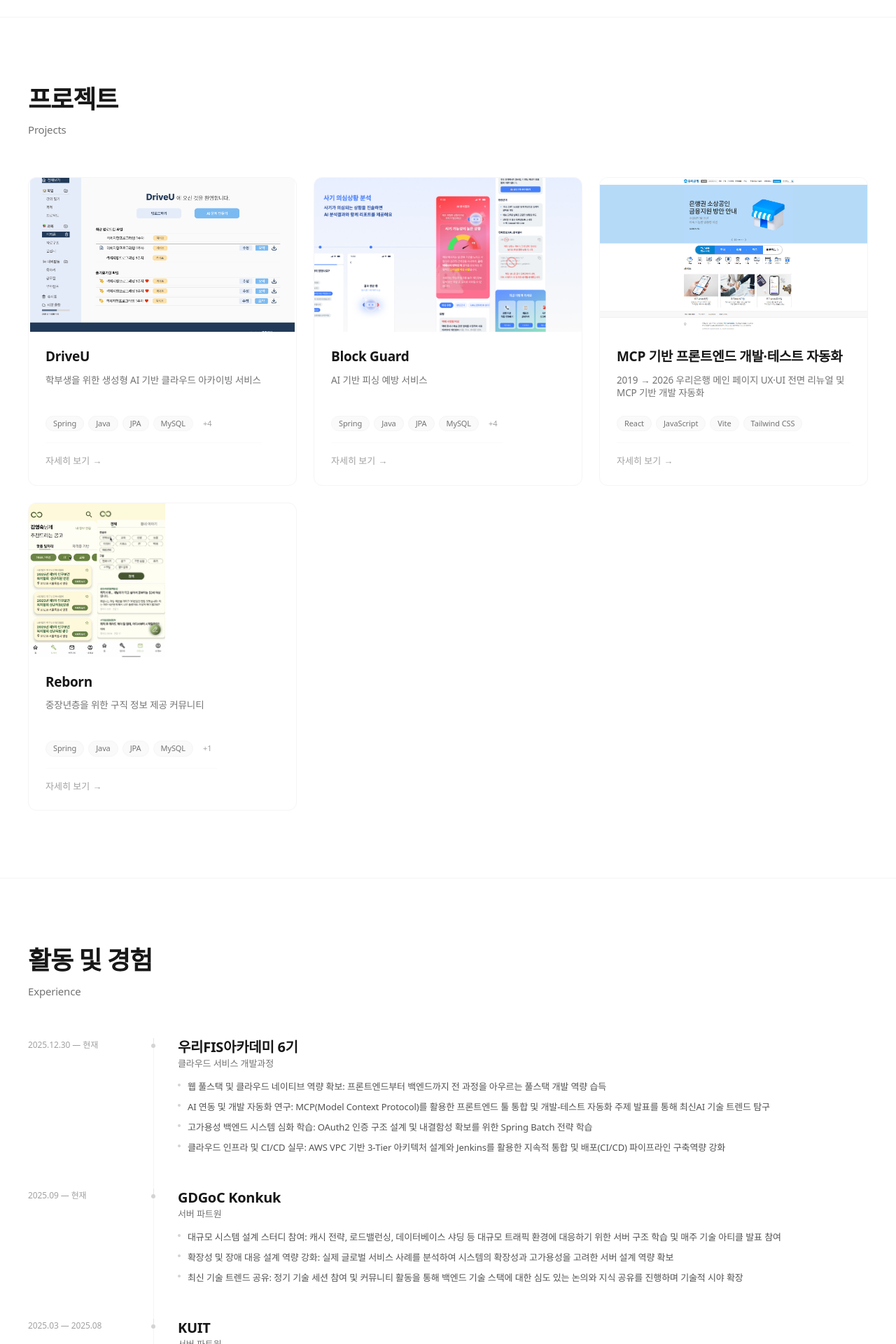
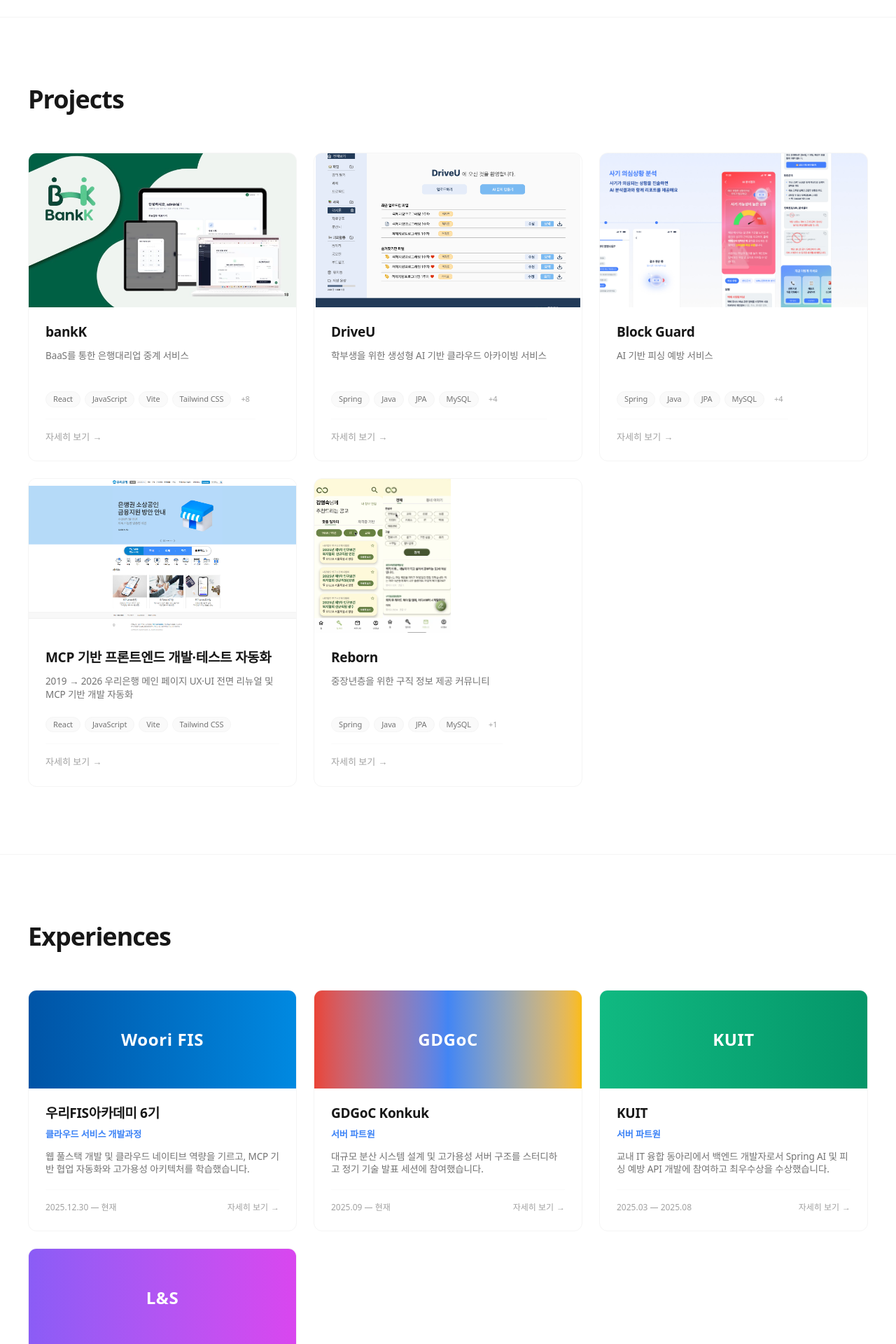
Before and after one commit to yeonju73/portfolio-page, a Next.js app: page / in a window 1280 px wide. Shown: the part 560-2480 px from the top of the page at 70% size. Built offline with nearby package versions, Linux system fonts and the light colour scheme; a web font is replaced by a local one.

Commit message:
feat: update portfolio content and localize section headers to English

```diff
--- a/src/components/AboutSection.tsx
+++ b/src/components/AboutSection.tsx
@@ -17,7 +17,7 @@
               박연주입니다.
             </h1>
             <p className="text-[16px] text-neutral-500 mb-10 tracking-[-0.2px] leading-relaxed">
-              장애를 선제 대응하고 최선의 방법을 찾아나갑니다.
+              장애를 선제적으로 예방하고, 주어진 환경에서 늘 최선의 아키텍처를 찾아나갑니다.
             </p>
 
             {/* Buttons */}
--- a/src/components/CertificationSection.tsx
+++ b/src/components/CertificationSection.tsx
@@ -53,10 +53,9 @@
 
         {/* Header */}
         <div className="mb-14">
-          <h1 className="font-bold text-[36px] leading-[1.15] tracking-[-1px] text-neutral-900 mb-3">
-            자격증 및 수상
+          <h1 className="font-bold text-[36px] leading-[1.15] tracking-[-1px] text-neutral-900">
+            Certifications & Awards
           </h1>
-          <p className="text-[15px] text-neutral-500 tracking-[-0.2px]">Certification & Awards</p>
         </div>
 
         {/* 자격증 */}
--- a/src/components/ExperienceSection.tsx
+++ b/src/components/ExperienceSection.tsx
@@ -1,19 +1,39 @@
-const EXPERIENCES = [
+"use client";
+
+import { useState } from 'react'
+
+interface ExperienceItem {
+  org: string;
+  role: string;
+  period: string;
+  bullets: string[];
+  abbr: string;
+  summary: string;
+  bgGradient: string;
+}
+
+const EXPERIENCES: ExperienceItem[] = [
   {
     org: '우리FIS아카데미 6기',
     role: '클라우드 서비스 개발과정',
     period: '2025.12.30 — 현재',
+    abbr: 'Woori FIS',
+    summary: '웹 풀스택 개발 및 클라우드 네이티브 역량을 기르고, MCP 기반 협업 자동화와 고가용성 아키텍처를 학습했습니다.',
+    bgGradient: 'from-[#0054a6] to-[#0089e1]',
     bullets: [
       '웹 풀스택 및 클라우드 네이티브 역량 확보: 프론트엔드부터 백엔드까지 전 과정을 아우르는 풀스택 개발 역량 습득',
-      'AI 연동 및 개발 자동화 연구: MCP(Model Context Protocol)를 활용한 프론트엔드 툴 통합 및 개발-테스트 자동화 주제 발표를 통해 최신AI 기술 트렌드 탐구',
+      'AI 연동 및 개발 자동화 연구: MCP(Model Context Protocol)를 활용한 프론트엔드 툴 통합 및 개발-테스트 자동화 주제 발표를 통해 최신 AI 기술 트렌드 탐구',
       '고가용성 백엔드 시스템 심화 학습: OAuth2 인증 구조 설계 및 내결함성 확보를 위한 Spring Batch 전략 학습',
-      '클라우드 인프라 및 CI/CD 실무: AWS VPC 기반 3-Tier 아키텍처 설계와 Jenkins를 활용한 지속적 통합 및 배포(CI/CD) 파이프라인 구축역량 강화'
+      '클라우드 인프라 및 CI/CD 실무: AWS VPC 기반 3-Tier 아키텍처 설계와 Jenkins를 활용한 지속적 통합 및 배포(CI/CD) 파이프라인 구축 역량 강화'
     ],
   },
   {
     org: 'GDGoC Konkuk',
     role: '서버 파트원',
     period: '2025.09 — 현재',
+    abbr: 'GDGoC',
+    summary: '대규모 분산 시스템 설계 및 고가용성 서버 구조를 스터디하고 정기 기술 발표 세션에 참여했습니다.',
+    bgGradient: 'from-[#ea4335] via-[#4285f4] to-[#fbbc05]',
     bullets: [
       '대규모 시스템 설계 스터디 참여: 캐시 전략, 로드밸런싱, 데이터베이스 샤딩 등 대규모 트래픽 환경에 대응하기 위한 서버 구조 학습 및 매주 기술 아티클 발표 참여',
       '확장성 및 장애 대응 설계 역량 강화: 실제 글로벌 서비스 사례를 분석하여 시스템의 확장성과 고가용성을 고려한 서버 설계 역량 확보',
@@ -24,6 +44,9 @@
     org: 'KUIT',
     role: '서버 파트원',
     period: '2025.03 — 2025.08',
+    abbr: 'KUIT',
+    summary: '교내 IT 융합 동아리에서 백엔드 개발자로서 Spring AI 및 피싱 예방 API 개발에 참여하고 최우수상을 수상했습니다.',
+    bgGradient: 'from-[#10b981] to-[#059669]',
     bullets: [
       '기획·디자인·개발이 함께하는 교내 융합형 IT 동아리에서 서버 개발자로 활동',
       '서버 스터디를 진행하며 RESTful API 설계, 인증/인가, 배포 자동화 등 실무형 백엔드 기술을 학습',
@@ -35,6 +58,9 @@
     org: 'Learning & Sharing',
     role: '백엔드 팀원',
     period: '2024.09 — 2025.01',
+    abbr: 'L&S',
+    summary: '교내 학습공동체에서 중장년층 커뮤니티 서비스를 개발했으며, JPA 성능 최적화 및 동시성 문제를 다뤘습니다.',
+    bgGradient: 'from-[#8b5cf6] to-[#d946ef]',
     bullets: [
       '교내 학습공동체 Learning & Sharing에 선정되어 중장년층을 위한 커뮤니티 서비스를 개발했습니다.',
       '커뮤니티 및 해시태그 시스템 설계: JPA를 활용해 해시태그와 게시글 간의 다대다 연관관계를 중간 테이블 기반으로 설계하고, 게시판 CRUD API 구현',
@@ -45,66 +71,134 @@
   },
 ]
 
-interface ExperienceItem {
-  org: string;
-  role: string;
-  period: string;
-  bullets: string[];
+interface ExperienceModalProps {
+  experience: ExperienceItem;
+  onClose: () => void;
+}
+
+function ExperienceModal({ experience, onClose }: ExperienceModalProps) {
+  return (
+    <div
+      className="fixed inset-0 z-50 flex items-center justify-center px-4"
+      onClick={onClose}
+    >
+      {/* Backdrop */}
+      <div className="absolute inset-0 bg-black/30 backdrop-blur-[2px]" />
+
+      {/* Modal */}
+      <div
+        className="relative z-10 w-full max-w-170 max-h-[85vh] bg-white overflow-y-auto shadow-[0_8px_40px_rgba(0,0,0,0.12)]"
+        style={{ borderRadius: '4px' }}
+        onClick={(e) => e.stopPropagation()}
+      >
+        {/* Modal Header */}
+        <div className="sticky top-0 bg-white border-b border-neutral-100 px-8 py-5 flex items-start justify-between">
+          <div>
+            <h2 className="font-bold text-[24px] leading-tight tracking-[-0.5px] text-neutral-900">
+              {experience.org}
+            </h2>
+            <p className="text-[13px] text-neutral-400 mt-1 tracking-[-0.1px]">{experience.period}</p>
+          </div>
+          <button
+            onClick={onClose}
+            className="mt-1 p-1.5 text-neutral-400 hover:text-neutral-700 transition-colors"
+          >
+            <svg width="16" height="16" viewBox="0 0 24 24" fill="none" stroke="currentColor" strokeWidth="2.5" strokeLinecap="round">
+              <line x1="18" y1="6" x2="6" y2="18" />
+              <line x1="6" y1="6" x2="18" y2="18" />
+            </svg>
+          </button>
+        </div>
+
+        <div className="px-8 py-7 flex flex-col gap-6">
+          {/* Abbr Gradient Banner (Modal) */}
+          <div className={`w-full py-10 rounded-lg bg-gradient-to-r ${experience.bgGradient} flex items-center justify-center text-white font-bold text-[32px] tracking-wider shadow-sm`}>
+            {experience.abbr}
+          </div>
+
+          {/* Role */}
+          <section className="mt-2">
+            <p className="text-[11px] uppercase tracking-[1.5px] text-neutral-400 font-medium mb-1.5">역할 / 파트</p>
+            <p className="text-[15px] font-semibold text-neutral-800 tracking-[-0.1px]">{experience.role}</p>
+          </section>
+
+          {/* Details */}
+          <section className="border-t border-neutral-100 pt-5">
+            <p className="text-[11px] uppercase tracking-[1.5px] text-neutral-400 font-medium mb-4">상세 활동 및 성과</p>
+            <ul className="flex flex-col gap-3">
+              {experience.bullets.map((b, i) => (
+                <li key={i} className="flex items-start gap-2.5 text-[13.5px] text-neutral-600 tracking-[-0.1px] leading-relaxed">
+                  <span className="mt-2 w-1 h-1 rounded-full bg-neutral-400 shrink-0" />
+                  {b}
+                </li>
+              ))}
+            </ul>
+          </section>
+        </div>
+      </div>
+    </div>
+  )
 }
 
 export default function ExperienceSection() {
+  const [selected, setSelected] = useState<ExperienceItem | null>(null)
+
   return (
     <div id="experience" className="flex flex-col items-center px-5 py-24 font-sans border-b border-neutral-100">
       <div className="w-full max-w-[1200px]">
 
         {/* Header */}
         <div className="mb-14">
-          <h1 className="font-bold text-[36px] leading-[1.15] tracking-[-1px] text-neutral-900 mb-3">
-            활동 및 경험
+          <h1 className="font-bold text-[36px] leading-[1.15] tracking-[-1px] text-neutral-900">
+            Experiences
           </h1>
-          <p className="text-[15px] text-neutral-500 tracking-[-0.2px]">Experience</p>
         </div>
 
-        {/* Timeline */}
-        <div className="flex flex-col">
-          {EXPERIENCES.map((exp: ExperienceItem, i: number) => (
-            <div key={i} className="flex gap-8 group">
-              {/* Left: period */}
-              <div className="w-36 shrink-0 pt-0.5">
-                <p className="text-[12px] text-neutral-400 tracking-[-0.1px] leading-snug">{exp.period}</p>
+        {/* Grid */}
+        <div className="grid grid-cols-1 gap-6 sm:grid-cols-2 lg:grid-cols-3">
+          {EXPERIENCES.map((exp) => (
+            <button
+              key={exp.org}
+              onClick={() => setSelected(exp)}
+              className="group text-left flex flex-col border border-neutral-100 bg-white hover:border-neutral-300 hover:shadow-[0_12px_28px_rgba(0,0,0,0.06)] transition-all duration-300 overflow-hidden cursor-pointer transform hover:-translate-y-1 h-full"
+              style={{ borderRadius: '12px' }}
+            >
+              {/* Banner */}
+              <div className={`w-full h-[140px] bg-gradient-to-r ${exp.bgGradient} flex items-center justify-center text-white font-bold text-[24px] tracking-wide shrink-0 transition-opacity duration-300 group-hover:opacity-95`}>
+                {exp.abbr}
               </div>
 
-              {/* Divider line + dot */}
-              <div className="flex flex-col items-center">
-                <div className="w-px h-2 bg-neutral-200" />
-                <div className="w-1.5 h-1.5 rounded-full bg-neutral-300 shrink-0" />
-                {i < EXPERIENCES.length - 1 && (
-                  <div className="w-px flex-1 bg-neutral-100 min-h-8" />
-                )}
-              </div>
-
-              {/* Right: content */}
-              <div className={`flex-1 pb-12 ${i === EXPERIENCES.length - 1 ? 'pb-0' : ''}`}>
-                <div className="mb-3">
-                  <h3 className="font-bold text-[20px] leading-tight tracking-[-0.3px] text-neutral-900">
+              {/* Text */}
+              <div className="flex flex-col flex-1 gap-4 p-6">
+                <div className="flex flex-col gap-2">
+                  <h3 className="font-bold text-[19px] leading-tight tracking-[-0.3px] text-neutral-900 mb-1">
                     {exp.org}
                   </h3>
-                  <p className="text-[13px] text-neutral-500 tracking-[-0.1px] mt-0.5">{exp.role}</p>
+                  <p className="text-[13px] font-semibold text-[#3b82f6] tracking-[-0.1px] -mt-1">
+                    {exp.role}
+                  </p>
+                  <p className="text-[13.5px] text-neutral-500 leading-snug tracking-[-0.1px] line-clamp-2 min-h-10 mt-1">
+                    {exp.summary}
+                  </p>
                 </div>
-                <ul className="flex flex-col gap-2">
-                  {exp.bullets.map((b, j) => (
-                    <li key={j} className="flex items-start gap-2.5 text-[13px] text-neutral-600 tracking-[-0.1px] leading-relaxed">
-                      <span className="mt-1.5 w-1 h-1 rounded-full bg-neutral-300 shrink-0" />
-                      {b}
-                    </li>
-                  ))}
-                </ul>
+
+                <div className="mt-auto pt-4 border-t border-neutral-50 text-[12px] text-neutral-400 flex justify-between items-center">
+                  <span>{exp.period}</span>
+                  <span className="font-medium text-neutral-400 group-hover:text-neutral-900 transition-colors flex items-center gap-1">
+                    자세히 보기 <span className="transform group-hover:translate-x-1 transition-transform">→</span>
+                  </span>
+                </div>
               </div>
-            </div>
+            </button>
           ))}
         </div>
 
       </div>
+
+      {/* Modal */}
+      {selected && (
+        <ExperienceModal experience={selected} onClose={() => setSelected(null)} />
+      )}
     </div>
   )
 }
--- a/src/components/Navigation.tsx
+++ b/src/components/Navigation.tsx
@@ -8,9 +8,9 @@
 
 const NAV_TABS: NavTab[] = [
   { id: 'about', label: 'About', href: '#about' },
-  { id: 'project', label: 'Project', href: '#project' },
-  { id: 'experience', label: 'Experience', href: '#experience' },
-  { id: 'certification', label: 'Certification', href: '#certification' },
+  { id: 'project', label: 'Projects', href: '#project' },
+  { id: 'experience', label: 'Experiences', href: '#experience' },
+  { id: 'certification', label: 'Certifications', href: '#certification' },
 ];
 
 interface NavigationProps {
@@ -22,7 +22,7 @@
     <nav
       className="sticky top-0 z-20 bg-white/80 border-b border-neutral-100 backdrop-blur-md"
     >
-      <div className="max-w-[1200px] mx-auto px-6 flex items-center gap-0">
+      <div className="max-w-[1200px] mx-auto px-6 flex items-center justify-end gap-0">
         {NAV_TABS.map((tab) => {
           const isActive = activeSection === tab.id;
           return (
--- a/src/components/ProjectSection.tsx
+++ b/src/components/ProjectSection.tsx
@@ -176,10 +176,9 @@
 
         {/* Header */}
         <div className="mb-14">
-          <h1 className="font-bold text-[36px] leading-[1.15] tracking-[-1px] text-neutral-900 mb-3">
-            프로젝트
+          <h1 className="font-bold text-[36px] leading-[1.15] tracking-[-1px] text-neutral-900">
+            Projects
           </h1>
-          <p className="text-[15px] text-neutral-500 tracking-[-0.2px]">Projects</p>
         </div>
 
         {/* Grid */}
--- a/src/data/projects.json
+++ b/src/data/projects.json
@@ -1,4 +1,37 @@
 [
+  {
+    "title": "bankK",
+    "subtitle": "BaaS를 통한 은행대리업 중계 서비스",
+    "period": "2026.04 — 2026.06",
+    "tags": ["React", "JavaScript", "Vite", "Tailwind CSS", "Spring", "Java", "Mybatis", "MySQL", "AWS EC2", "AWS S3", "Gemini API", "Qdrant"],
+    "team": "FullStack 4명(본인 포함) / Infra Engineer 1명",
+    "github": "https://github.com/Woori-Fisan/bankK",
+    "summary": "중계 플랫폼과 BaaS의 연결을 통해 ‘은행-대리 기관’의 망 개설 비용을 절약하며, 서비스 발생 시 발생하는 문제에 대한 은행의 면책 사유 제공 및 향후 은행 대리 업 정상 운영 시 유연한 대리 기관 및 은행 확장성 수요를 충족합니다. 우리 FIS 아카데미 최종 프로젝트 우수상을 수상했습니다.",
+    "images": ["/assets/bankk.png"],
+    "roles": [
+      {
+        "title": "중복 요청 방지를 위한 멱등성 보장",
+        "desc": "요청 헤더에 고유한 멱등키를 도입하고 Redis를 활용하여 동일 키에 대해 일정 시간 내 중복 요청 시 기존 처리 결과를 반환하는 멱등성 로직을 구축했습니다."
+      },
+      {
+        "title": "로깅 및 모니터링 시스템 구축 & 레이어별 유실 방지 설계",
+        "desc": "Fluent Bit-Loki-Grafana 기반 로깅/모니터링 파이프라인을 구축하고, Spring AOP를 활용해 API 통신 로그를 자동화했습니다. JWT 필터에서 traceId를 추출해 MDC에 적재하여 단일 요청 흐름을 추적하게 했으며, Fluent Bit의 디스크 버퍼링과 Loki(전체)/WAS(비즈니스) 이중 분기 및 S3 연결을 통해 스토리지 비용을 절약했습니다. LinkedBlockingQueue 기반 배치 INSERT 및 INSERT IGNORE를 통해 Fluent Bit 재전송 시 로그 저장 멱등성을 보장했습니다."
+      },
+      {
+        "title": "mTLS, JWS, 디지털 봉투 기법 기반 E2E 암호화 구현",
+        "desc": "은행서버와 플랫폼 서버와의 상호 인증서 검증을 바탕으로 하는 mTLS 통신을 구현했습니다. JWS 바디 서명으로 요청 무결성을 보장하고, 프론트엔드의 대칭키를 서버 공개키로 암호화하는 디지털 봉투 기법 및 단방향 해시 Blind Index를 통해 데이터 조회 시 풀테이블 스캔을 방지했습니다."
+      },
+      {
+        "title": "Saga 패턴을 적용한 타행이체 API 원자성 보장",
+        "desc": "출금 은행에서 이체 제어를 담당하여 당행 출금 후 타행 입금 API를 호출하도록 설계했습니다. 타행 입금 실패 시 보상 트랜잭션을 수행하며 타행 미응답 시 원장 상태를 pending으로 유지합니다. 동기식 블로킹 타행 완료 여부 확인 방식을 WebClient 기반 비동기 폴링 및 전용 스레드풀 백그라운드 구조로 개선해 사용자 경험을 크게 개선했습니다."
+      }
+    ],
+    "achievements": [
+      "우리 FIS 아카데미 최종 프로젝트 우수상 수상",
+      "Redis 및 멱등키 설계를 통한 API 요청 중복 방지 및 처리 무결성 확보",
+      "E2E 암호화(mTLS/JWS/디지털 봉투) 설계로 보안성이 극대화된 은행 연동 인프라 구축"
+    ]
+  },
   {
     "title": "DriveU",
     "subtitle": "학부생을 위한 생성형 AI 기반 클라우드 아카이빙 서비스",
```
Also changed, not shown: public/assets/bankk.png (added), 1 other file (tests, documents, lock files or other folders).
